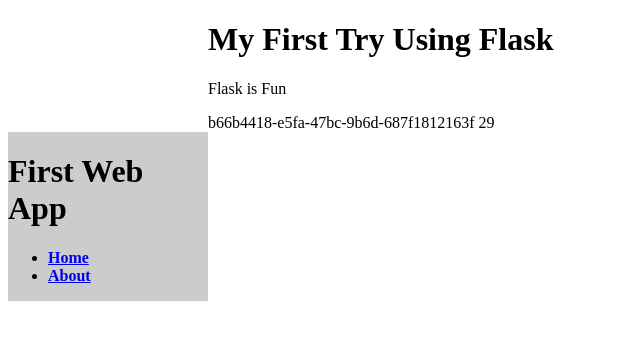
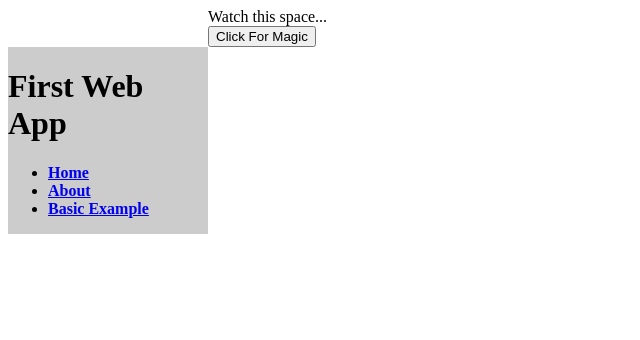
Before and after one commit to ray-barrett/ServerSentEvents, a Flask app: page /basic_example in a window 1280 px wide. Shown: the top 340 px of the page, without its empty margins (0-640 px from the left). Run offline with Flask 2, Linux system fonts and the light colour scheme.

Commit message:
Created Most Basic Example

```diff
--- a/src/templates/stream1.html
+++ b/src/templates/stream1.html
@@ -4,23 +4,28 @@
 <head>
     <meta charset="utf-8">
     <title>Stream Test with Table</title>
+
+    <script>
+        function connect_to_stream() {
+            var targetContainer = document.getElementById("target_div");
+            var eventSource = new EventSource("/stream")
+            eventSource.onmessage = function handleStream(e) {
+                console.log(e);
+                targetContainer.innerHTML = "Received streamed Value: " + e.data;
+            };
+        };
+    </script>
 </head>
 
 <body>
     {% extends "template.html" %}
     {% block content %}
 
-    <h1> My First Try Using Flask </h1>
-    <p> Flask is Fun </p>
+
     <div id="target_div">Watch this space...</div>
-    <script>
-        var targetContainer = document.getElementById("target_div");
-        var eventSource = new EventSource("/stream")
-        eventSource.onmessage = function handleStream(e) {
-            console.log(e);
-            targetContainer.innerHTML = e.lastEventId + " " + e.data;
-        };
-    </script>
+    <div id="connect_button">
+        <button type="button" onclick="connect_to_stream()">Click For Magic</button>
+    </div>
 
     {% endblock %}
 </body>
--- a/src/templates/template.html
+++ b/src/templates/template.html
@@ -20,6 +20,7 @@
                     <ul class="menu">
                         <li><a href="{{ url_for('home') }}">Home</a></li>
                         <li><a href="{{ url_for('about') }}">About</a></li>
+                        <li><a href="{{ url_for('basic_example') }}">Basic Example</a></li>
                     </ul>
                 </nav>
             </strong>
```
